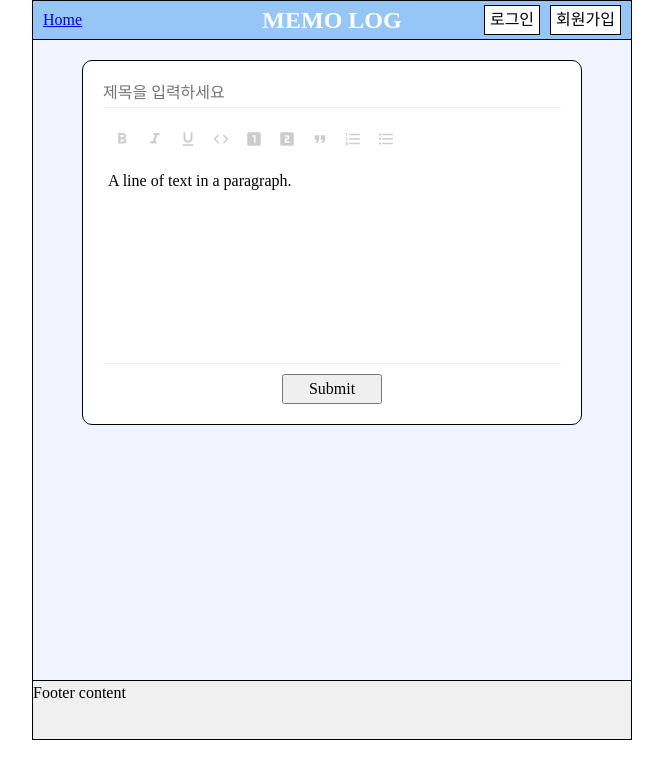
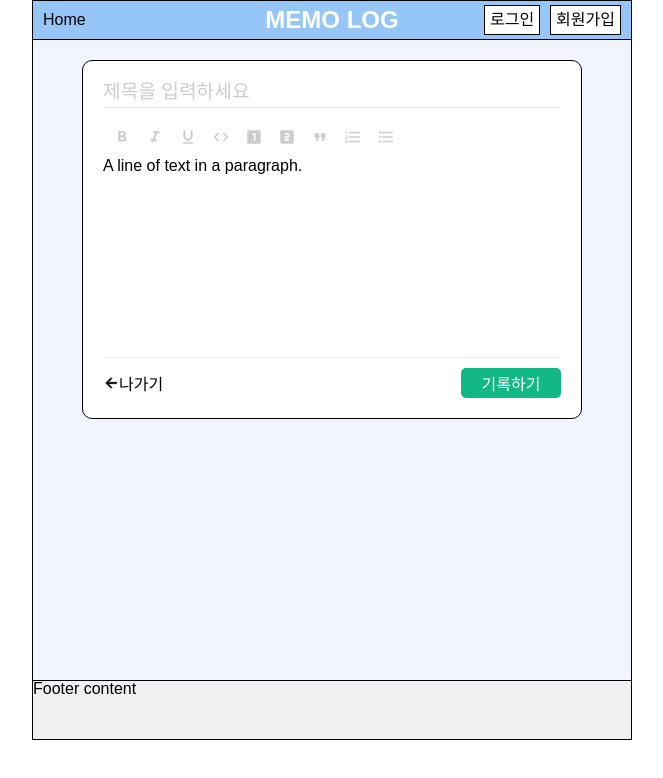
Before and after one commit to memomou/memo_frontend, a React (Create React App) app: page /post/new in a window 1280 px wide. Shown: the top 778 px of the page, without its empty margins (308-971 px from the left). Built offline with nearby package versions, Linux system fonts and the light colour scheme; no server answers.

Commit message:
Fix: 게시글 에디터 css 수정 (button, input)

```diff
--- a/src/App.css
+++ b/src/App.css
@@ -7,8 +7,12 @@
   padding: 0;
 }
 
+body {
+  font-family: 'Malgun Gothic', sans-serif;
+}
+
 input:focus::placeholder {
-  color: transparent;
+  color: transparent !important;
 }
 
  /* Remove default focus styles in Firefox */
@@ -41,3 +45,152 @@ p, h1, h2, h3, h4, h5, h6 {
 #root, #__next {
   isolation: isolate;
 }
+
+
+/* CSS RESET  */
+
+/* http://meyerweb.com/eric/tools/css/reset/
+   v2.0 | 20110126
+   License: none (public domain)
+*/
+
+html,
+body,
+div,
+span,
+applet,
+object,
+iframe,
+h1,
+h2,
+h3,
+h4,
+h5,
+h6,
+p,
+blockquote,
+pre,
+a,
+abbr,
+acronym,
+address,
+big,
+cite,
+code,
+del,
+dfn,
+em,
+img,
+ins,
+kbd,
+q,
+s,
+samp,
+small,
+strike,
+strong,
+sub,
+sup,
+tt,
+var,
+b,
+u,
+i,
+center,
+dl,
+dt,
+dd,
+ol,
+ul,
+li,
+fieldset,
+form,
+label,
+legend,
+table,
+caption,
+tbody,
+tfoot,
+thead,
+tr,
+th,
+td,
+article,
+aside,
+canvas,
+details,
+embed,
+figure,
+figcaption,
+footer,
+header,
+hgroup,
+menu,
+nav,
+output,
+ruby,
+section,
+summary,
+time,
+mark,
+audio,
+video {
+  margin: 0;
+  padding: 0;
+  border: 0;
+  font-size: 100%;
+  vertical-align: baseline;
+}
+/* HTML5 display-role reset for older browsers */
+article,
+aside,
+details,
+figcaption,
+figure,
+footer,
+header,
+hgroup,
+menu,
+nav,
+section {
+  display: block;
+}
+body {
+  line-height: 1;
+}
+ol,
+ul {
+  list-style: none;
+}
+blockquote,
+q {
+  quotes: none;
+}
+blockquote:before,
+blockquote:after,
+q:before,
+q:after {
+  content: '';
+  content: none;
+}
+table {
+  border-collapse: collapse;
+  border-spacing: 0;
+}
+
+input,
+textarea {
+  all: unset;
+}
+
+button {
+  all: unset;
+  text-align: center;
+  line-height: normal;
+  cursor: pointer;
+}
+
+a {
+  text-decoration: none;
+  color: black;
+}
--- a/src/views/pages/PosterPostPage.tsx
+++ b/src/views/pages/PosterPostPage.tsx
@@ -75,6 +75,7 @@ function PosterPostPage(props: any) {
       <PosterNewForm $width="500px">
         <div className="editor-wrapper">
           <input
+            className="title-input"
             type="text"
             placeholder="제목을 입력하세요"
             value={title}
@@ -98,7 +99,16 @@ function PosterPostPage(props: any) {
             />
           </div>
         </div>
-        <button onClick={onButtonClick} type="submit">Submit</button>
+        <div className="BottomContainer">
+
+          <button onClick={() => navigate('/')}>
+          <svg xmlns="http://www.w3.org/2000/svg" fill="currentColor" viewBox="0 0 24 24" stroke="currentColor" height="1em" width="1em">
+  <path strokeLinecap="round" strokeLinejoin="round" strokeWidth="1" d="M20 11H7.83l5.59-5.59L12 4l-8 8 8 8 1.41-1.41L7.83 13H20v-2z" />
+</svg>
+            <span>나가기</span>
+            </button>
+          <button onClick={onButtonClick} type="submit">기록하기</button>
+        </div>
       </PosterNewForm>
     </Styled>
   );
--- a/src/views/pages/posterPostPage.style.ts
+++ b/src/views/pages/posterPostPage.style.ts
@@ -11,7 +11,6 @@ interface PosterNewFormProps {
 
 export const StyledEditable = styled(Editable)`
   background-color: white;
-  padding: 5px;
   border-bottom: 1px solid #eee; /* 아래쪽 border */
   /* border-top: none;             위쪽 border 제거 */
   min-height: 200px;
@@ -37,13 +36,17 @@ const PosterNewForm = styled.form<PosterNewFormProps>`
   background-color: white;
   width: ${(props) => props.$width ?? "300px"};
 
-  div input {
+  .title-input {
+    width: 100%;
     border: 0px;
     display: block;
-    width: 100%;
     margin-bottom: 10px;
-    padding-bottom: 2px;
+    padding-bottom: 4px;
     border-bottom: 1px solid #eee; /* 아래쪽 border */
+    font-size: 1.2rem;
+    &::placeholder {
+      color: #ccc;
+    }
   }
 
   .editor-wrapper {
@@ -58,6 +61,15 @@ const PosterNewForm = styled.form<PosterNewFormProps>`
     }
     color: #ccc;
   }
+
+  /* .BottomContainer {
+    display: flex;
+    justify-content: space-between;
+    width: 100%;
+    div {
+      color: white;
+    }
+  } */
 
   h1 {
     font-size: 23px;
@@ -76,9 +88,27 @@ const PosterNewForm = styled.form<PosterNewFormProps>`
     }
   }
   button {
-    width: 100px;
+
+  }
+  & > .BottomContainer {
     height: 30px;
-    cursor: pointer;
+    display: flex;
+    justify-content: space-between;
+    width: 100%;
+    & > button:nth-child(1) {
+      display: flex;
+      align-items: center;
+      justify-content: center;
+      border-radius: 5px;
+      width: auto;
+    }
+
+    & > button:nth-child(2) {
+      background-color: #12B886;
+      width: 100px;
+      color: white;
+      border-radius: 5px;
+    }
   }
 `;
 
```
